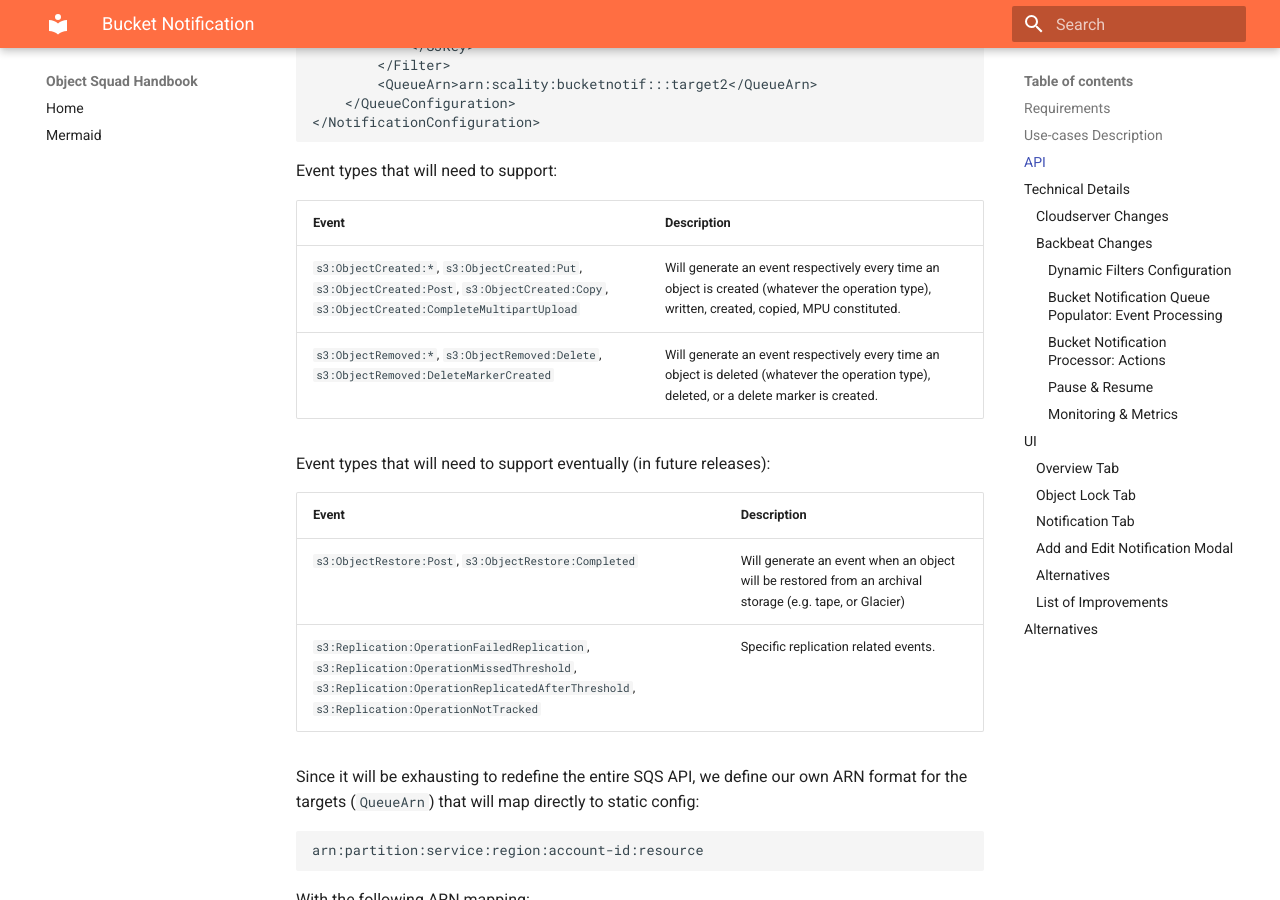
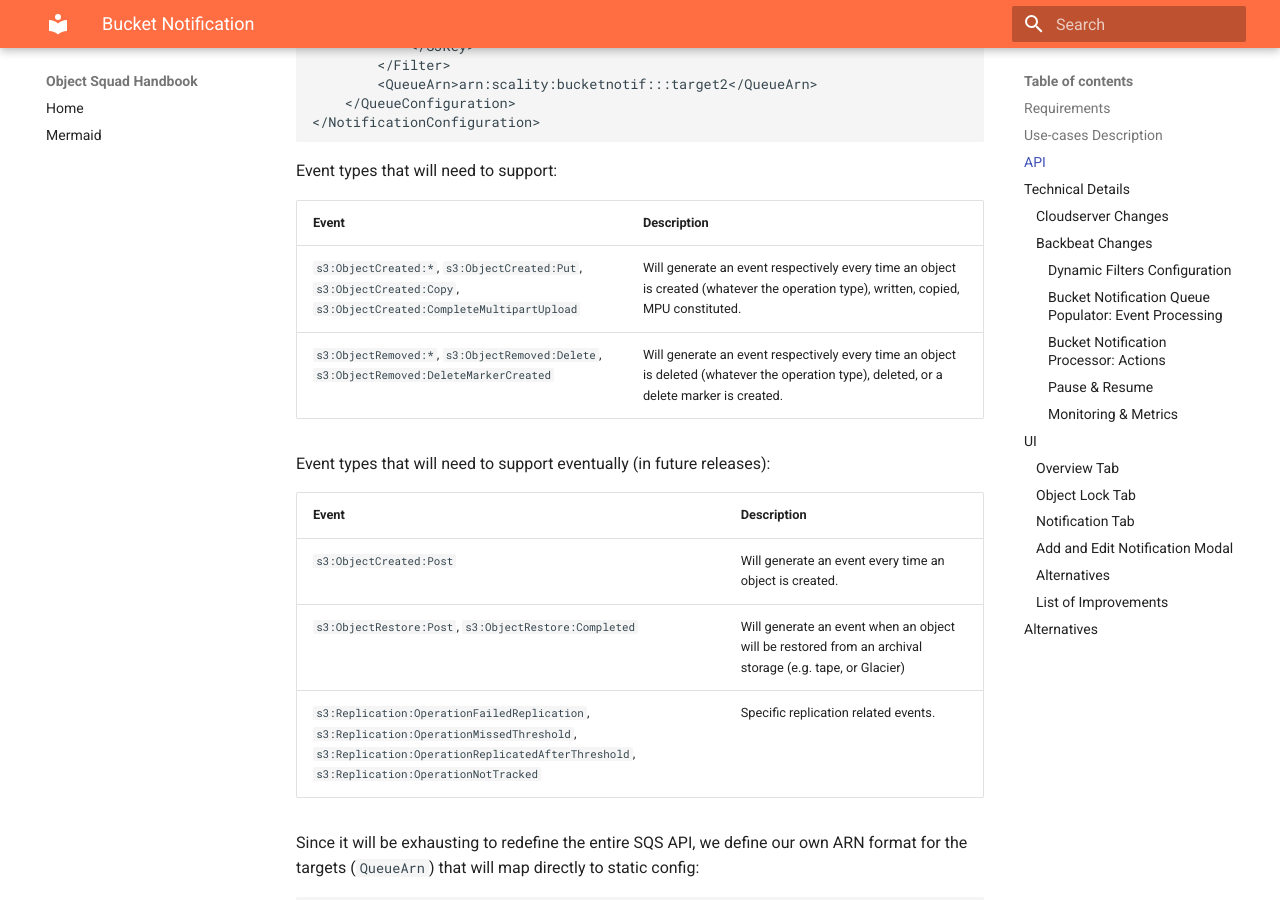
Before and after one commit to scality/Zenko-RFCs, an MkDocs documentation site: the page built from docs/design/bucket-notification.md, in a window 1280 px wide and 900 px high, scrolled down 1596 px. Built offline with MkDocs 1.6.1 and Material for MkDocs 9.7.7, drawn with Linux system fonts in a browser that asks for light colours.

Commit message:
feature: S3C-3157 remove the unsupported notification from UI mockups/design

```diff
--- a/docs/design/bucket-notification.md
+++ b/docs/design/bucket-notification.md
@@ -78,13 +78,14 @@ Event types that will need to support:
 
 Event | Description
 ------|------------
-`s3:ObjectCreated:*`, `s3:ObjectCreated:Put`, `s3:ObjectCreated:Post`, `s3:ObjectCreated:Copy`, `s3:ObjectCreated:CompleteMultipartUpload` | Will generate an event respectively every time an object is created (whatever the operation type), written, created, copied, MPU constituted.
+`s3:ObjectCreated:*`, `s3:ObjectCreated:Put`, `s3:ObjectCreated:Copy`, `s3:ObjectCreated:CompleteMultipartUpload` | Will generate an event respectively every time an object is created (whatever the operation type), written, copied, MPU constituted.
 `s3:ObjectRemoved:*`, `s3:ObjectRemoved:Delete`, `s3:ObjectRemoved:DeleteMarkerCreated` | Will generate an event respectively every time an object is deleted (whatever the operation type), deleted, or a delete marker is created.
 
 Event types that will need to support eventually (in future releases):
 
 Event | Description
 ------|------------
+`s3:ObjectCreated:Post` |  Will generate an event every time an object is created.
 `s3:ObjectRestore:Post`, `s3:ObjectRestore:Completed`| Will generate an event when an object will be restored from an archival storage (e.g. tape, or Glacier)
 `s3:Replication:OperationFailedReplication`, `s3:Replication:OperationMissedThreshold`, `s3:Replication:OperationReplicatedAfterThreshold`, `s3:Replication:OperationNotTracked` | Specific replication related events.
 
```
Also changed, not shown: docs/design/img/bucket-notification/modal-add-notification.png, docs/design/img/bucket-notification/modal-edit-notification.png.
